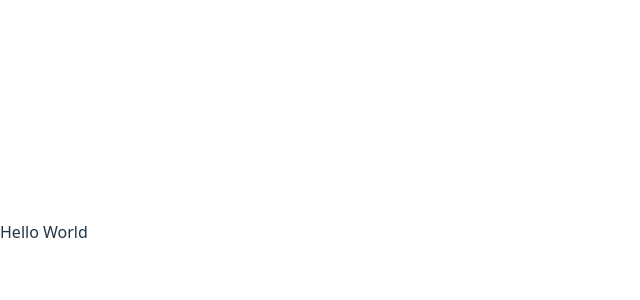
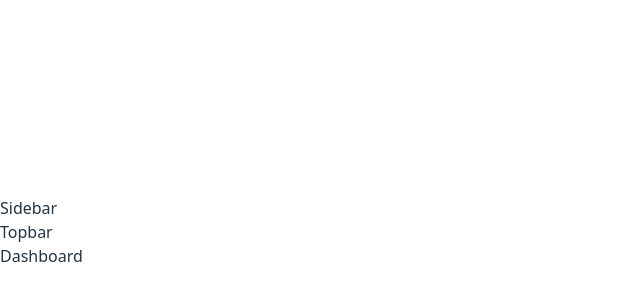
Before and after one commit to Cornerstone-04/lendsqr-fe-test, a React (Vite) app: page / in a window 1280 px wide. Shown: the part 168-468 px from the top of the page, without its empty margins (0-640 px from the left). Built offline with nearby package versions, Linux system fonts and the light colour scheme.

Commit message:
Set up app routes

```diff
--- a/src/App.tsx
+++ b/src/App.tsx
@@ -1,9 +1,8 @@
+import { RouterProvider } from "react-router";
+import { router } from "./routes/AppRoutes";
 
 function App() {
-
-  return (
-    <div>Hello World</div>
-  )
+  return <RouterProvider router={router} />;
 }
 
-export default App
+export default App;
--- a/src/components/layout/Sidebar/sidebar.tsx
+++ b/src/components/layout/Sidebar/sidebar.tsx
@@ -0,0 +1,3 @@
+export const Sidebar = () => {
+  return <div>Sidebar</div>;
+};
--- a/src/components/layout/Topbar/topbar.tsx
+++ b/src/components/layout/Topbar/topbar.tsx
@@ -0,0 +1,3 @@
+export const Topbar = () => {
+  return <div>Topbar</div>;
+};
--- /dev/null
+++ b/src/components/layout/index.ts
@@ -0,0 +1,3 @@
+export * from "./Topbar/topbar.tsx";
+export * from "./Sidebar/sidebar.tsx";
+export * from "./page-layout.tsx";
--- a/src/components/layout/page-layout.tsx
+++ b/src/components/layout/page-layout.tsx
@@ -0,0 +1,17 @@
+import { Outlet } from "react-router";
+import { Sidebar } from "./Sidebar/sidebar";
+import { Topbar } from "./Topbar/topbar";
+
+export const PageLayout = () => {
+  return (
+    <div className="app-layout">
+      <Sidebar />
+      <div className="app-content">
+        <Topbar />
+        <main>
+          <Outlet />
+        </main>
+      </div>
+    </div>
+  );
+};
--- a/src/pages/Dashboard/dashboard.tsx
+++ b/src/pages/Dashboard/dashboard.tsx
@@ -0,0 +1,6 @@
+
+export const Dashboard = () => {
+  return (
+    <div>Dashboard</div>
+  )
+}
--- a/src/pages/Login/login.tsx
+++ b/src/pages/Login/login.tsx
@@ -0,0 +1,6 @@
+
+export const Login = () => {
+  return (
+    <div>Login</div>
+  )
+}
--- a/src/pages/UserDetails/user-details.tsx
+++ b/src/pages/UserDetails/user-details.tsx
@@ -0,0 +1,6 @@
+
+export const UserDetails = () => {
+  return (
+    <div>UserDetails</div>
+  )
+}
--- a/src/pages/Users/users-page.tsx
+++ b/src/pages/Users/users-page.tsx
@@ -0,0 +1,6 @@
+
+export const Users = () => {
+  return (
+    <div>Users</div>
+  )
+}
--- /dev/null
+++ b/src/pages/index.ts
@@ -0,0 +1,5 @@
+
+export * from "./Dashboard/dashboard"
+export * from "./Login/login"
+export * from "./Users/users-page"
+export * from "./UserDetails/user-details"
--- a/src/routes/AppRoutes.tsx
+++ b/src/routes/AppRoutes.tsx
@@ -0,0 +1,29 @@
+import { createBrowserRouter } from "react-router";
+
+import { Dashboard, Login, UserDetails, Users } from "../pages";
+import { PageLayout } from "../components/layout";
+
+export const router = createBrowserRouter([
+  {
+    path: "/login",
+    element: <Login />,
+  },
+  {
+    path: "/",
+    element: <PageLayout />,
+    children: [
+      {
+        index: true,
+        element: <Dashboard />,
+      },
+      {
+        path: "users",
+        element: <Users />,
+      },
+      {
+        path: "users/:id",
+        element: <UserDetails />,
+      },
+    ],
+  },
+]);
```
